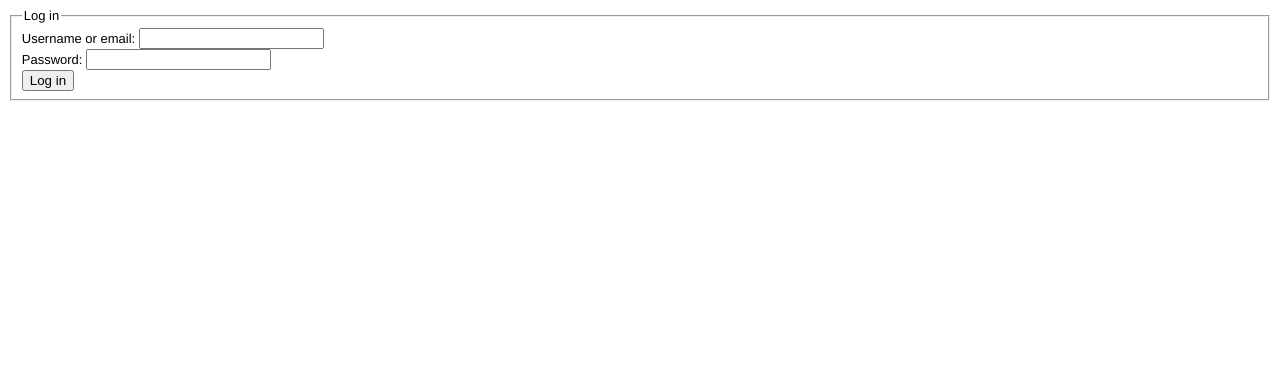
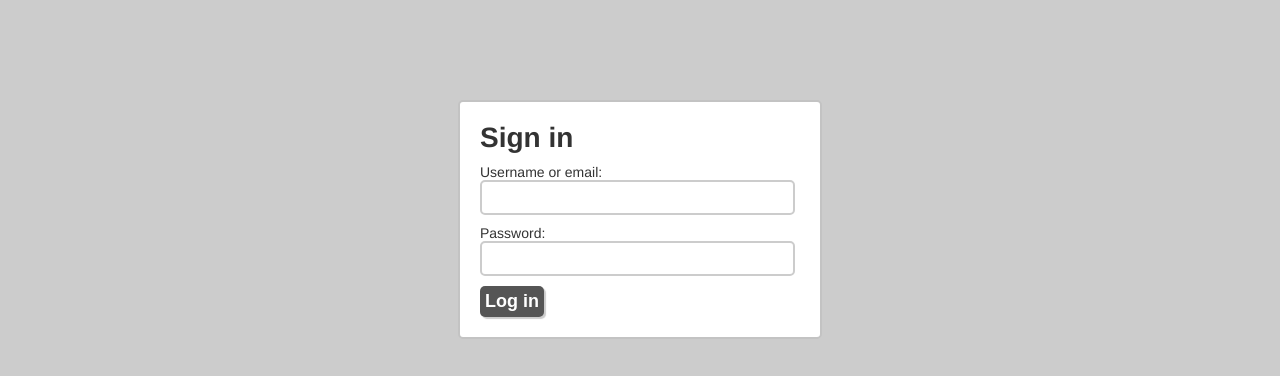
Before and after one commit to hesselbom/pyject, a Django app: page /users/login/ in a window 1280 px wide. Shown: the top 376 px of the page. Run offline with Django 3.2, Linux system fonts and the light colour scheme.

Commit message:
Made a less braindead solution to login functionality and added temporary stylesheet to make it more bearable to work with.
Final design to be decided upon soon enough.

```diff
--- a/pyject/static/style.css
+++ b/pyject/static/style.css
@@ -3,6 +3,59 @@ body {
     font-family: helvetica;
 }
 
+h1, h2, h3, h4, h5 {
+	margin: 0 0 10px;
+}
+
 label {
     display: block;
 }
+
+.grey-theme {
+	background: #ccc;
+	color: #333;
+}
+
+.login-form {
+	width: 320px;
+	margin: 100px auto;
+	background: #fff;
+	border-radius: 5px;
+	padding: 20px;
+	border: 2px solid #c3c3c3;
+	font-size: 14px;
+}
+
+.login-form input[type=text], .login-form input[type=password] {
+	width: 94%;
+	margin: 0 0 10px;
+}
+
+input[type=text], input[type=password] {
+	display: block;
+	font-size: 18px;
+	padding: 5px;
+	border-radius: 5px;
+	border: 2px solid #ccc;
+}
+
+input[type=submit], input[type=button], button {
+	font-size: 18px;
+	font-weight: bold;
+	color: #fff;
+	background: #555;
+	border-radius: 5px;
+	padding: 5px;
+	border: none;
+	box-shadow: 2px 2px 1px #ccc;
+}
+
+.warning {
+	width: 94%;
+	margin: 10px 0;
+	border-radius: 2px;
+	background: #FFEFCC;
+	border: 1px solid #D63636;
+	padding: 2%;
+	display: block;
+}
--- a/templates/base.html
+++ b/templates/base.html
@@ -6,7 +6,7 @@
         <link rel="stylesheet" type="text/css" href="{% static "style.css" %}">
     </head>
 
-    <body>
+    <body class="{% block body_classes %}main{% endblock %}">
         <div class="content">
             {% block content %}
             {% endblock %}
--- a/templates/users/login.html
+++ b/templates/users/login.html
@@ -1,14 +1,16 @@
 {% extends "base.html" %}
 
+{% block body_classes %}main grey-theme{% endblock %}
+
 {% block content %}
+<div class="login-form">
 	<form method="post" action="/users/validate/">
 		{% csrf_token %}
-    <fieldset>
-        <legend>Log in</legend>
-        {{ error_message }}
+    	<h1>Sign in</h1>
+        {% if error_message %}<span class="warning">{{ error_message }}</span>{% endif %}
 		<label>Username or email: <input type="text" name="email" id="email" required></label>
 		<label>Password: <input type="password" name="password" id="password" required></label>
 		<input type="submit" value="Log in">
-    </fieldset>
 	</form>
+</div>
 {% endblock %}
--- a/users/views.py
+++ b/users/views.py
@@ -1,8 +1,8 @@
 from django.http import HttpResponseRedirect
 from django.core.urlresolvers import reverse
-from django.shortcuts import render_to_response, get_object_or_404
+from django.shortcuts import render_to_response
 from django.template import RequestContext
-from users.models import User
+from users.models import Auth
 
 
 def login(request):
@@ -11,26 +11,19 @@ def login(request):
 
 
 def validate(request):
-    get_object_or_404(User)
-
     username = request.POST['email']
     password = request.POST['password']
 
-    with_username = User.objects.filter(username__exact=username, password__exact=password)
-    with_email = User.objects.filter(email__exact=username, password__exact=password)
+    a = Auth()
+    valid = a.initiate(username, password)
 
-    if with_username:
-        success = with_username
-    elif with_email:
-        success = with_email
+    if valid:
+        request.session['user_id'] = valid
+        return HttpResponseRedirect(reverse('users.views.dash'))
     else:
         return render_to_response('users/login.html', {
             'error_message': 'Wrong username or password.'
             }, context_instance=RequestContext(request))
-
-    if success:
-        request.session['user_id'] = success
-        return HttpResponseRedirect(reverse('users.views.dash'))
 
 
 def dash(request):
```
Also changed, not shown: users/models.py (+15 -0 lines). Lines whose indentation alone changed are shown as unchanged.
